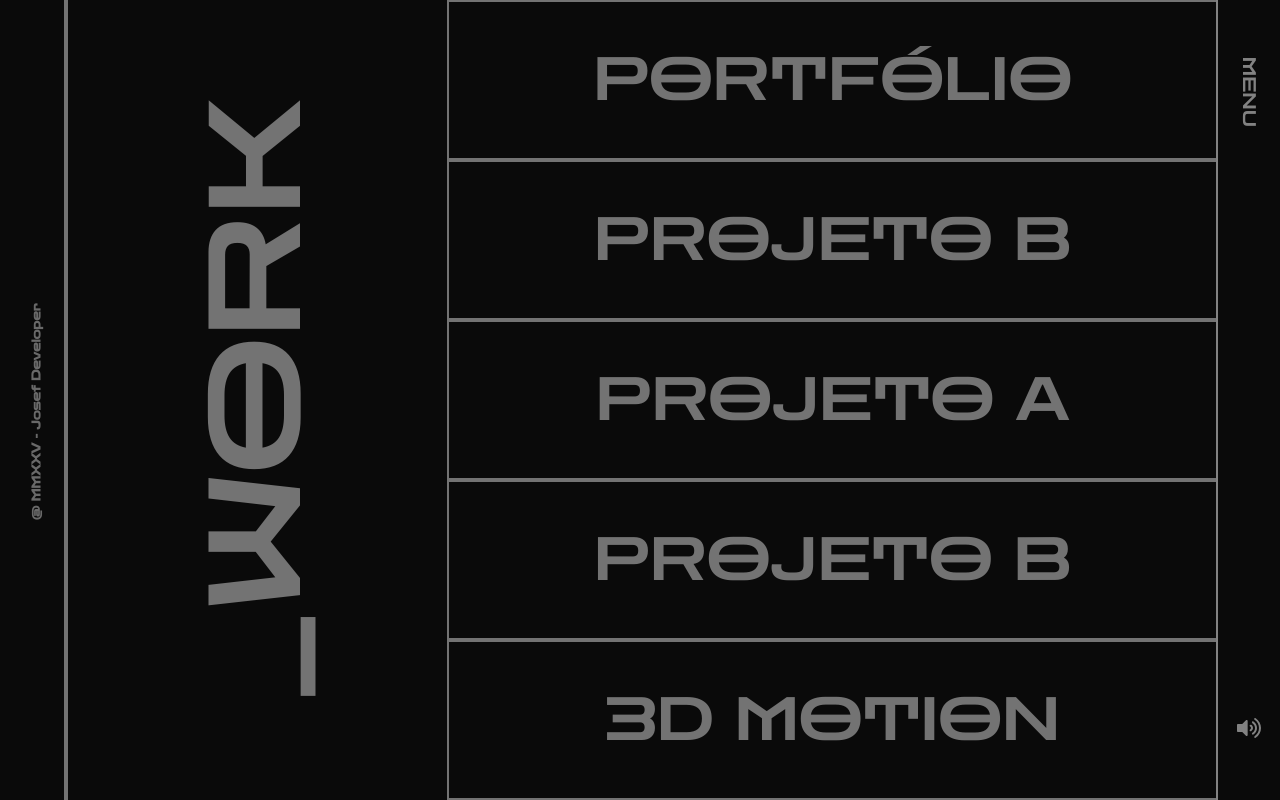
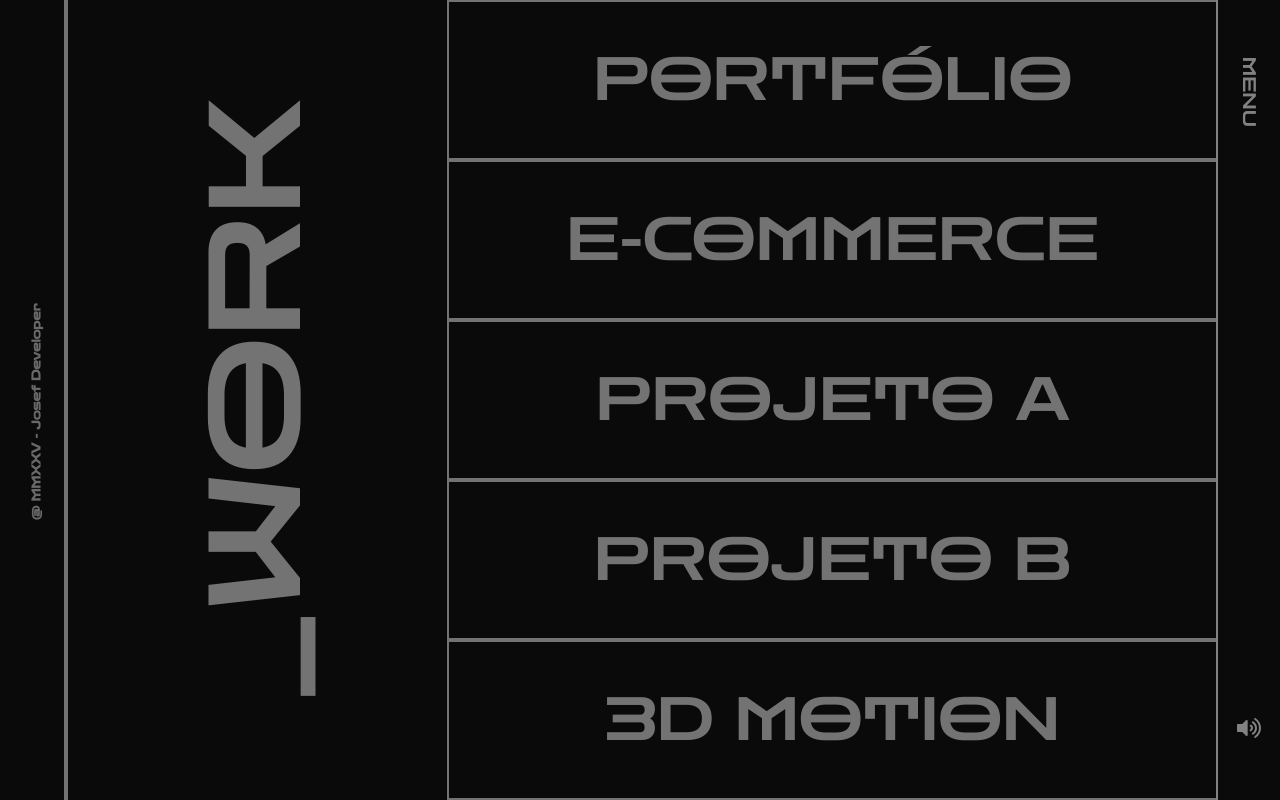
Before and after one commit to Josefs-stack/josefmmxv, a Next.js app: page /Projects in a window 1280 px wide. Built offline with nearby package versions, Linux system fonts and the light colour scheme.

Commit message:
add E-commerce no Data

```diff
--- a/app/data/projects.ts
+++ b/app/data/projects.ts
@@ -9,12 +9,12 @@ export const projects = [
     website: 'https://josefmmxv.vercel.app/',
   },
   {
-        id: '2',
-        title: 'Projeto B',
-        imageUrl: '/images/projeto-1.jpg',
-        mobileImageUrl: '/images/projeto-1-mobile.jpg',
-        github: 'https://github.com/seuuser/projetoB',
-        website: 'https://www.projetoB.com',
+    id: '2',
+    title: 'E-commerce',
+    imageUrl: './../assets/ecommerce.png',
+    mobileImageUrl: './../assets/ecommerce-mobile.png',
+    github: 'https://github.com/Josefs-stack/ecommerce',
+    website: 'https://ecommerce-ten-flame-51.vercel.app/',
   },
   {
     id: '3',
```
Also changed, not shown: public/assets/ecommerce-mobile.png (added), public/assets/ecommerce.png (added).
